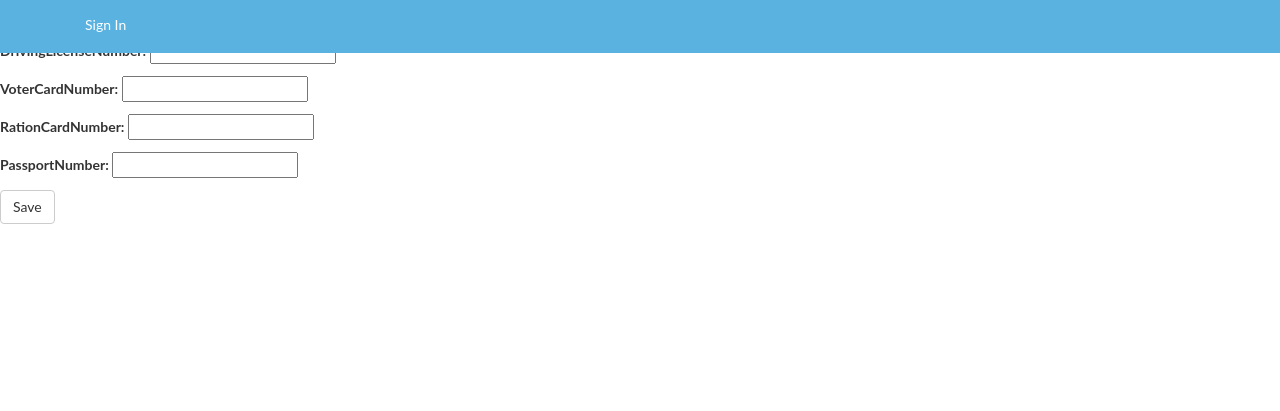
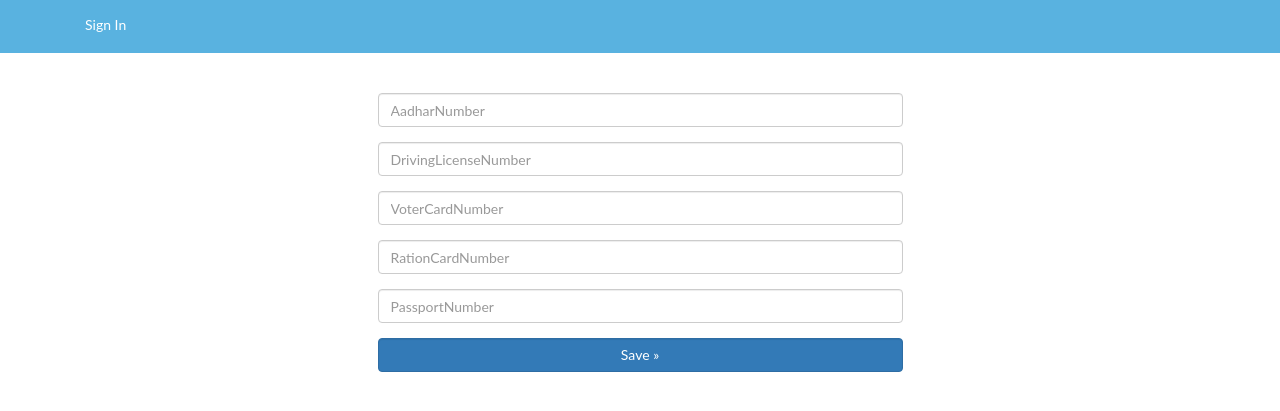
Before and after one commit to acabhishek942/IDCardDetails, a Django app: page /idcarddetails/profile/ in a window 1280 px wide. Shown: the top 411 px of the page. Run offline with Django 3.2, Linux system fonts and the light colour scheme; some libraries are stand-ins or nearby versions.

Commit message:
stylize the idcard number form

```diff
--- a/idcarddetails/forms.py
+++ b/idcarddetails/forms.py
@@ -3,6 +3,13 @@
 from .models import IDCardNumbers
 
 class IDCardNumbersForm(forms.ModelForm):
+	def __init__(self, *args, **kwargs):
+		super(IDCardNumbersForm, self).__init__(*args, **kwargs)
+		for field_name in self.fields:
+		    field = self.fields.get(field_name)
+		    if field:
+		        if type(field.widget) in (forms.TextInput, forms.DateInput):
+		            field.widget = forms.TextInput(attrs={'placeholder': field.label})
 
 	class Meta:
 		model = IDCardNumbers
--- a/idcarddetails/templates/idcarddetails/profile.html
+++ b/idcarddetails/templates/idcarddetails/profile.html
@@ -1,8 +1,50 @@
 {% extends "base.html" %}
+{% load i18n %}
+{% load account %}
+{% load static %}
+{% load widget_tweaks %}
 {% block content %}
-
-    <form method="POST" class="post-form">{% csrf_token %}
-        {{ idCardDetailsForm.as_p }}
-        <button type="submit" class="save btn btn-default">Save</button>
-    </form>
+<div class="container">
+    <div class="row">
+        <div class="col-md-6 col-md-offset-3">
+            <div class="panel panel-login">
+                <div class="panel-heading">
+                    <div class="row">
+                        <div class="col-xs-6">
+                            <a href="#" class="active" id="idcardNumbersFormLink">Add Details</a>
+                        </div>
+                    </div>
+                </div>
+            </div>
+            <div class="panel-body">
+                <div class="row">
+                    <div class="col-lg-12">
+                        <form id="idcardNumbers-form" method="POST" class="idardNumbers" action="{% url 'idcarddetailsProfile' %}" style="display: block;">
+                            {% csrf_token %}
+                            {% for error in idCardDetailsForm.non_field_errors %}
+                            <div class="form-group has-errors text-danger small">
+                                {{error}}
+                            </div>
+                            {% endfor %}
+                            {% for field in idCardDetailsForm %}
+                            <div class="form-group has-errors text-danger small">
+                                {{field.errors}}
+                            </div>
+                            <div class="form-group has-errors text-danger small">
+                            </div>
+                            <div class="form-group text-center">
+                                {{field|add_class:"form-control"}}
+                            </div>
+                            {% endfor %}
+                            {% if redirect_field_value %}
+                            <input type="hidden" name="{{ redirect_field_name }}" value="{{ redirect_field_value }}" />
+                            {% endif %}
+                            <button type="submit" class="primaryAction btn btn-primary form-control btn-login" >{% trans "Save" %} &raquo;</button>
+                        </form>
+                    </div>
+                </div>
+            </div>
+        </div>
+    </div>
+</div>
 {% endblock %}
```
